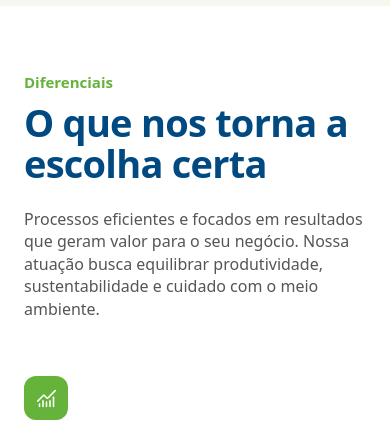
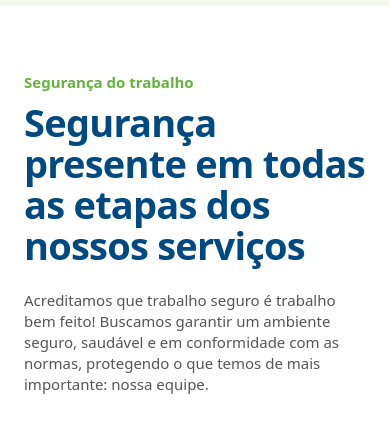
Before and after one commit to MateusRodr/Amadeo, a React (Vite) app: page / in a window 390 px wide. Shown: the part 3953-4386 px from the top of the page. Built offline with nearby package versions, Linux system fonts and the light colour scheme; grey boxes are pictures that could not be loaded.

Commit message:
new page criated

```diff
--- a/app/layout/Navbar.tsx
+++ b/app/layout/Navbar.tsx
@@ -11,6 +11,7 @@ export default function Navbar() {
   const navigation = [
     { label: t("navbar.links.about"), href: "#sobre" },
     { label: t("navbar.links.services"), href: "#servicos" },
+    { label: t("navbar.links.workSafety"), href: "#seguranca" },
     { label: t("navbar.links.differentials"), href: "#diferenciais" },
     { label: t("navbar.links.sustainability"), href: "#sustentabilidade" },
   ];
--- a/app/main.tsx
+++ b/app/main.tsx
@@ -2,7 +2,7 @@ import React from 'react'
 import ReactDOM from 'react-dom/client'
 import App from './App.tsx'
 import i18nReady from './i18n'
-import '../app/utils/index.css'
+import '../app/styles/index.css'
 
 await i18nReady
 
--- a/app/pages/LandingPage.tsx
+++ b/app/pages/LandingPage.tsx
@@ -3,21 +3,23 @@ import Contato from "../sections/Contato";
 import Diferenciais from "../sections/Diferenciais";
 import Hero from "../sections/Hero";
 import NossaHistoria from "../sections/NossaHistoria";
+import SegurancaTrabalho from "../sections/SegurancaTrabalho";
 import Servicos from "../sections/Servicos";
 import SobreNos from "../sections/SobreNos";
 import Sustentabilidade from "../sections/Sustentabilidade";
 
 export default function LandingPage() {
   return (
-    <main>
+    <>
       <Hero />
       <SobreNos />
       <NossaHistoria />
       <Servicos />
+      <SegurancaTrabalho />
       <Diferenciais />
       <Sustentabilidade />
       <ComoTrabalhamos />
       <Contato />
-    </main>
+    </>
   );
 }
--- /dev/null
+++ b/app/sections/SegurancaTrabalho.tsx
@@ -0,0 +1,163 @@
+import { BriefcaseBusiness, UsersRound } from "lucide-react";
+
+import security from "../assets/images/security.png";
+
+const securityItems = [
+  {
+    title: "Processos e procedimentos",
+    description:
+      "Seguimos rigorosos processos e aplicamos boas práticas de segurança no campo.",
+    icon: UsersRound,
+    className: "bg-[#004A81]",
+  },
+  {
+    title: "Equipamentos adequados",
+    description:
+      "Fornecemos EPIs e equipamentos de qualidade, específicos para cada tipo de atividade.",
+    icon: BriefcaseBusiness,
+    className: "bg-[#65B33B]",
+  },
+];
+
+export default function SegurancaTrabalho() {
+  return (
+    <section
+      id="seguranca"
+      className="w-full bg-white px-6 py-16 md:px-8 md:py-24 lg:px-12"
+    >
+      <div className="mx-auto w-full max-w-[1180px]">
+        <div
+          className="
+            grid
+            grid-cols-1
+            gap-10
+
+            lg:grid-cols-[0.9fr_1.35fr]
+            lg:items-center
+            lg:gap-12
+          "
+        >
+          {/* Imagem */}
+          <div
+            className="
+              order-2
+              overflow-hidden
+              rounded-[28px]
+
+              lg:order-1
+              lg:row-span-2
+            "
+          >
+            <img
+              src={security}
+              alt="Profissional da Amadeo em área florestal"
+              className="
+                h-[360px]
+                w-full
+                object-cover
+
+                sm:h-[440px]
+                lg:h-[500px]
+
+                cursor-pointer
+              "
+            />
+          </div>
+
+          {/* Texto */}
+          <div className="order-1 lg:order-2">
+            <span className="text-[15px] font-semibold text-[#65B33B]">
+              Segurança do trabalho
+            </span>
+
+            <h2
+              className="
+                mt-2
+                max-w-[650px]
+                text-[38px]
+                font-bold
+                leading-[1.08]
+                tracking-[-0.02em]
+                text-[#004A81]
+
+                sm:text-[42px]
+                lg:text-[44px]
+              "
+            >
+              Segurança presente em todas as etapas dos nossos serviços
+            </h2>
+
+            <p
+              className="
+                mt-6
+                max-w-[650px]
+                text-[15px]
+                leading-[1.4]
+                text-[#555555]
+
+                sm:text-[16px]
+              "
+            >
+              Acreditamos que trabalho seguro é trabalho bem feito! Buscamos
+              garantir um ambiente seguro, saudável e em conformidade com as
+              normas, protegendo o que temos de mais importante: nossa equipe.
+            </p>
+          </div>
+
+          {/* Cards */}
+          <div
+            className="
+              order-3
+              grid
+              grid-cols-1
+              gap-4
+
+              sm:grid-cols-2
+              lg:-ml-24
+              lg:mt-2
+            "
+          >
+            {securityItems.map((item) => {
+              const Icon = item.icon;
+
+              return (
+                <article
+                  key={item.title}
+                  className={`
+                    rounded-[20px]
+                    p-6
+                    text-white
+                    shadow-lg
+                    ${item.className}
+                  `}
+                >
+                  <span
+                    className="
+                      mb-5
+                      flex
+                      h-10
+                      w-10
+                      items-center
+                      justify-center
+                      rounded-xl
+                      bg-[#65B33B]
+                      text-white
+                    "
+                  >
+                    <Icon size={19} strokeWidth={2} />
+                  </span>
+
+                  <h3 className="text-[16px] font-semibold">{item.title}</h3>
+
+                  <p className="mt-2 text-[14px] leading-[1.35] text-white/95">
+                    {item.description}
+                  </p>
+                </article>
+              );
+            })}
+          </div>
+        </div>
+      </div>
+    </section>
+  );
+}
--- a/app/sections/Servicos.tsx
+++ b/app/sections/Servicos.tsx
@@ -1,10 +1,10 @@
 import { useState } from "react";
-import { BrushCleaning, Sprout, Trees, Tractor } from "lucide-react";
+import { BrushCleaning, Sprout, Trees, Tractor, Shovel } from "lucide-react";
 import { useTranslation } from "react-i18next";
 
 import tratorone from "../assets/images/tratorone.png";
 import trator from "../assets/images/trator.png";
-import plantio from "../assets/images/plantio.jpg";
+import forest from "../assets/images/forest.jpg"
 import manejoFlorestal from "../assets/images/manejo-florestal.jpg";
 import manejo from "../assets/images/manejo-florestal.jpg";
 
@@ -17,7 +17,7 @@ export default function AtuacaoAltaPerformance() {
       subtitle: t("services.items.clearing.subtitle"),
       title: t("services.items.clearing.title"),
       description: t("services.items.clearing.description"),
-      image: tratorone,
+      image: trator,
       icon: BrushCleaning,
     },
     {
@@ -26,8 +26,8 @@ export default function AtuacaoAltaPerformance() {
       subtitle: t("services.items.soilPreparation.subtitle"),
       title: t("services.items.soilPreparation.title"),
       description: t("services.items.soilPreparation.description"),
-      image: trator,
-      icon: Tractor,
+      image: tratorone,
+      icon: Shovel,
     },
     {
       id: "plantio",
@@ -35,7 +35,7 @@ export default function AtuacaoAltaPerformance() {
       subtitle: t("services.items.planting.subtitle"),
       title: t("services.items.planting.title"),
       description: t("services.items.planting.description"),
-      image: plantio,
+      image: forest,
       icon: Sprout,
     },
     {
--- a/public/_static/locales/pt/landing.json
+++ b/public/_static/locales/pt/landing.json
@@ -7,6 +7,7 @@
     "links": {
       "about": "Sobre",
       "services": "Serviços",
+      "workSafety": "Segurança",
       "differentials": "Diferenciais",
       "sustainability": "Sustentabilidade"
     },
@@ -95,6 +96,21 @@
         "subtitle": "Equipamentos de alta tecnologia para máxima produtividade",
         "title": "Soluções de locação para sua operação",
         "description": "Disponibilizamos frotas modernas de tratores, caminhões, maquinas e implementos para operações agrícolas e florestais. Garantimos equipamentos revisados, alto rendimento operacional e suporte especializado para manter sua produção continua e sem paradas."
+      }
+    }
+  },
+  "workSafety": {
+    "eyebrow": "Segurança do trabalho",
+    "title": "Segurança presente em todas as etapas dos nossos serviços",
+    "description": "Acreditamos que trabalho seguro é trabalho bem feito! Buscamos garantir um ambiente seguro, saudável e em conformidade com as normas, protegendo o que temos de mais importante: nossa equipe.",
+    "items": {
+      "processes": {
+        "title": "Processos e procedimentos",
+        "description": "Seguimos rigorosos processos e aplicamos boas práticas de segurança no campo."
+      },
+      "equipment": {
+        "title": "Equipamentos adequados",
+        "description": "Fornecemos EPIs e equipamentos de qualidade, específicos para cada tipo de atividade."
       }
     }
   },
```
Also changed, not shown: app/styles/index.css (renamed from app/utils/index.css), 1 other file (tests, documents, lock files or other folders).
